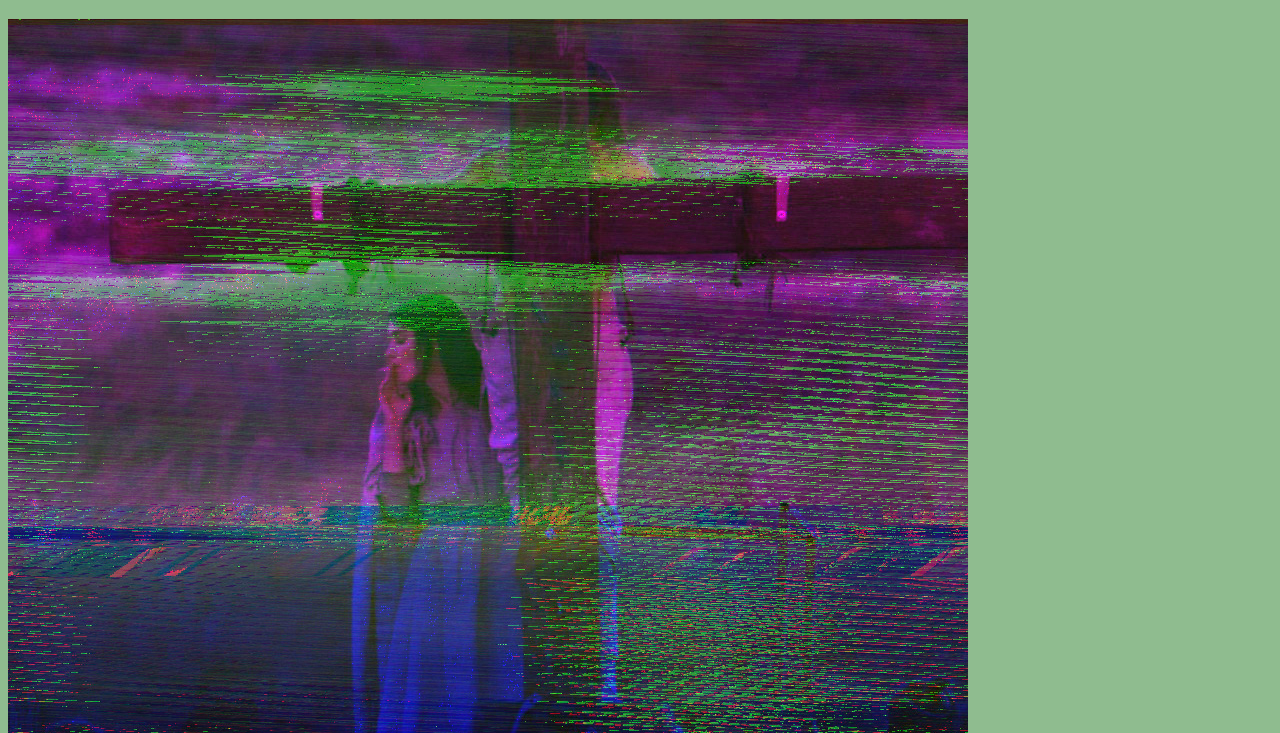
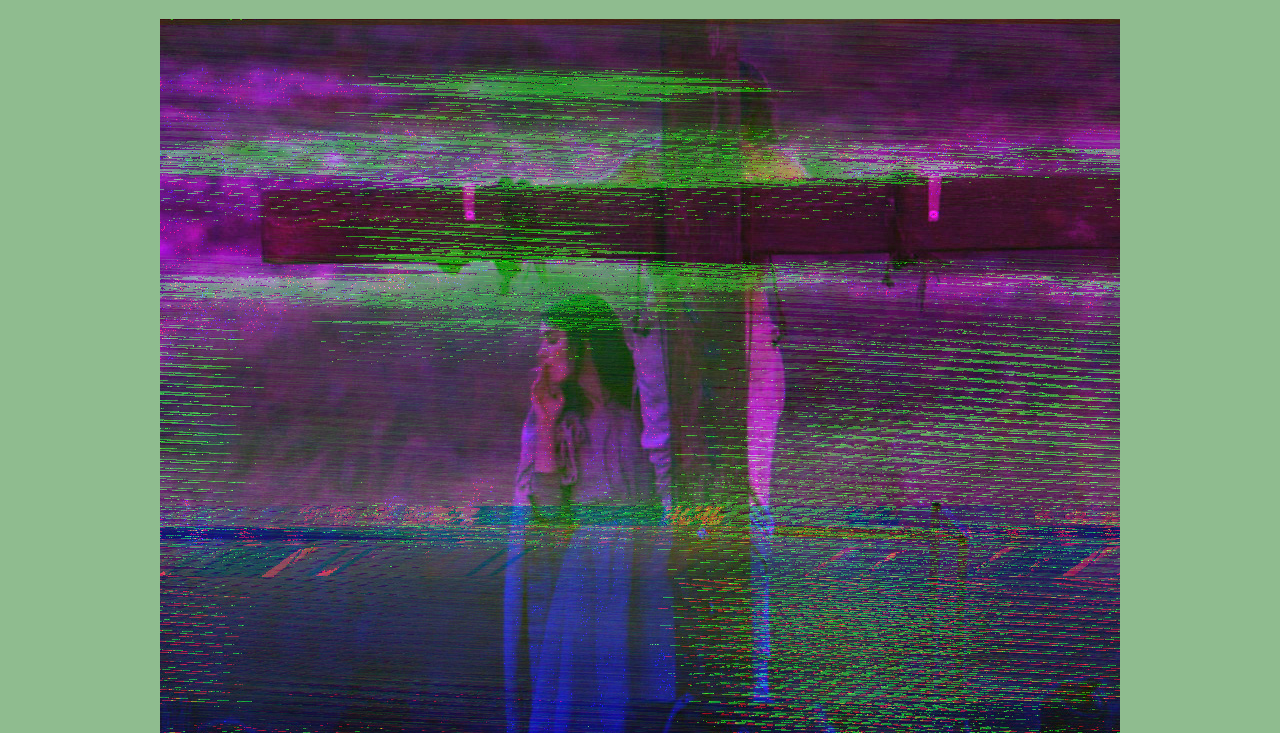
Before and after one commit to MalvaCerealis/MalvaCerealis.github.io, a plain HTML site: page index.html in a window 1280 px wide. Shown: the part 67-800 px from the top of the page. Drawn offline with nearby package versions, Linux system fonts and the light colour scheme.

Commit message:
Update index.html

```diff
--- a/index.html
+++ b/index.html
@@ -6,6 +6,7 @@ html {font-family: "Open Sans", sans-serif;}
 body {background-color: DarkSeaGreen;}
 h1   {color: Linen; text-align: center;}
 p    {color: red;}
+img {display:block; margin: 0 auto;}
 </style>
 </head>
 <body>
```
